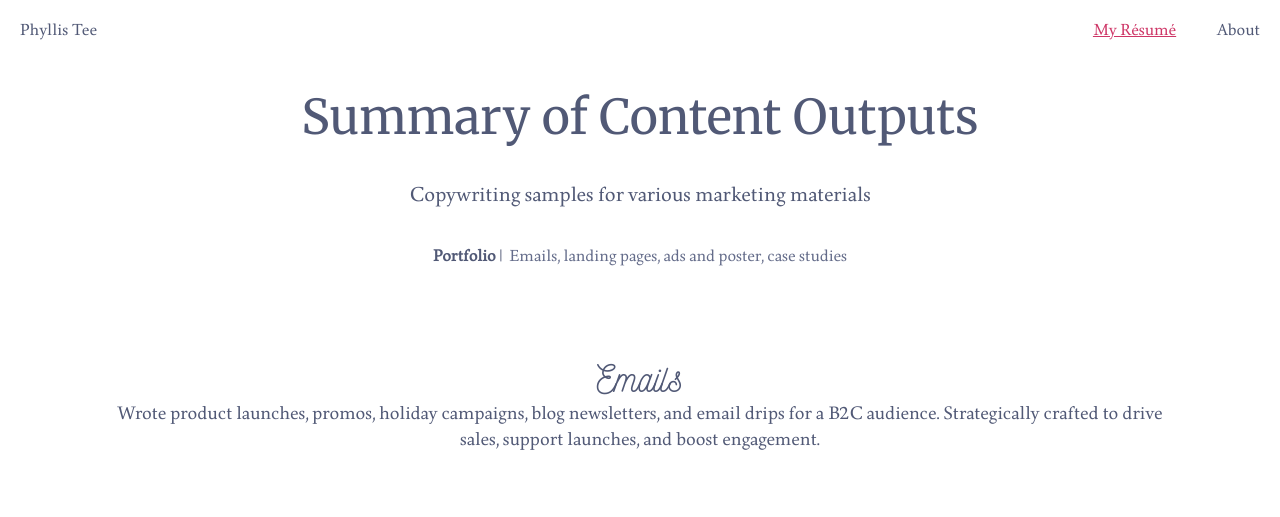
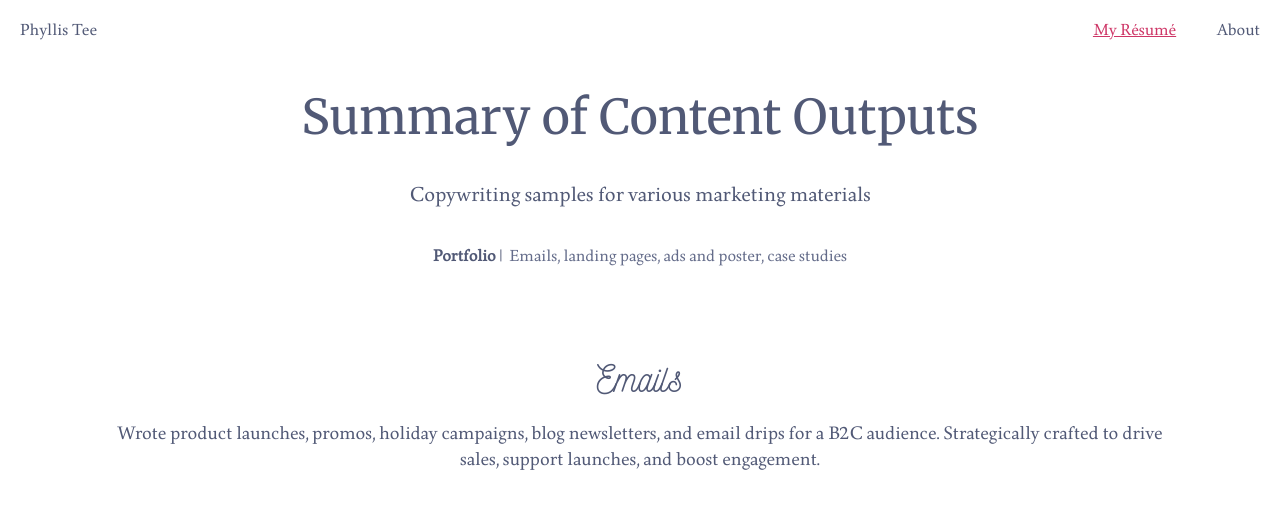
Before and after one commit to alansully/phyllistee, an Eleventy site: page src/content-outputs.njk in a window 1280 px wide. Shown: the top 517 px of the page. Built offline with nearby package versions, Linux system fonts and the light colour scheme; Eleventy itself is replaced by a stand-in of ours; files that its build step writes are made by us from their sources.

Commit message:
Add spacing between headings and following paragraphs/lists

```diff
--- a/styles.css
+++ b/styles.css
@@ -109,6 +109,10 @@ h1, h2, h3 {
 }
 h4, h5, h6, p {
   line-height: 1.4em;
+}
+h1 + p, h2 + p, h3 + p, h4 + p, h5 + p, h6 + p,
+h1 + ul, h2 + ul, h3 + ul, h4 + ul, h5 + ul, h6 + ul {
+  margin-top: 20px;
 }
 h1, .step-number {
   font-family: 'Merriweather', serif;
```
